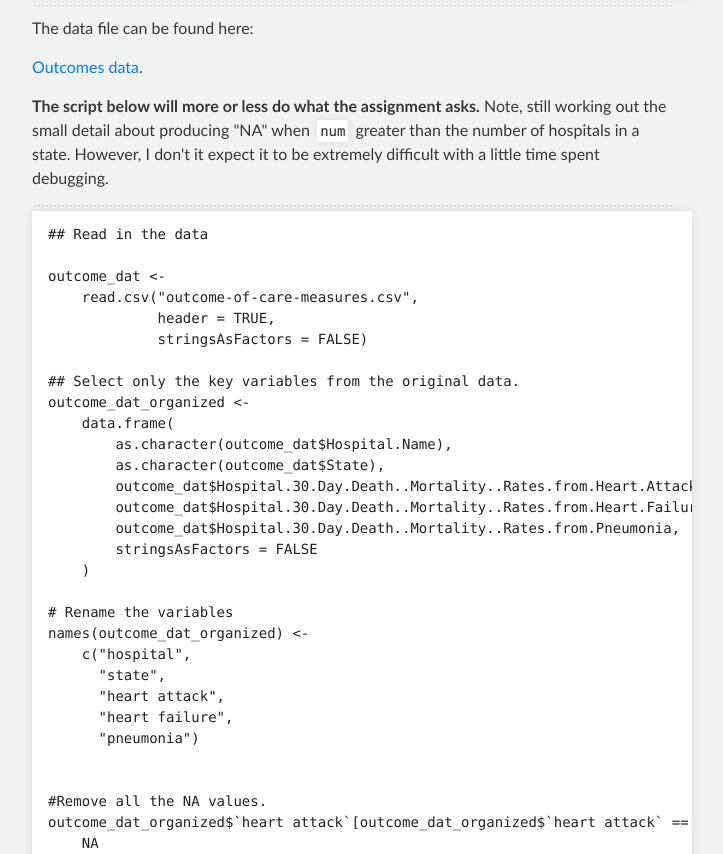
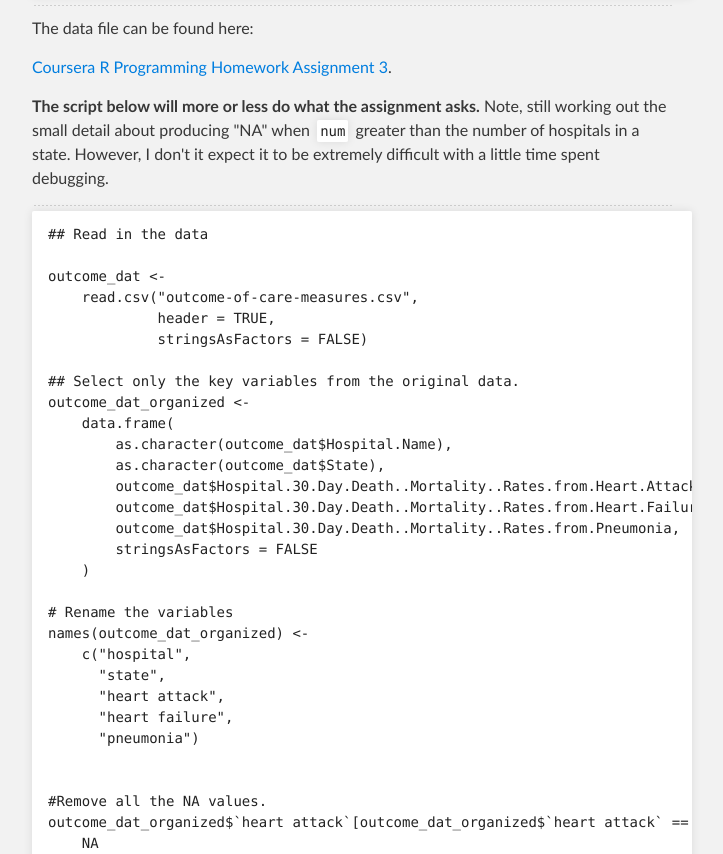
Before and after one commit to mjtat/Coursera-Programming-Assignment-Homework-3-Question-3, a plain HTML site: page index.html in a window 1280 px wide. Shown: the part 1313-2167 px from the top of the page, without its empty margins (288-1011 px from the left). Drawn offline with Linux system fonts and the light colour scheme.

```diff
--- a/index.html
+++ b/index.html
@@ -75,7 +75,7 @@
 
 <p>The data file can be found here: </p>
 
-<p><a href="https://github.com/mjtat/Coursera-Programming-Assignment-Homework-3-Question-3/raw/master/outcome-of-care-measures.csv">Outcomes data</a>.</p>
+<p><a href="https://github.com/mjtat/Coursera-Programming-Assignment-Homework-3-Question-3/raw/master/outcome-of-care-measures.csv">Coursera R Programming Homework Assignment 3</a>.</p>
 
 <p><strong>The script below will more or less do what the assignment asks.</strong> Note, still working out the small detail about producing "NA" when <code>num</code> greater than the number of hospitals in a state. However, I don't it expect it to be extremely difficult with a little time spent debugging.</p>
 
```
Also changed, not shown: params.json (+1 -1 lines).
